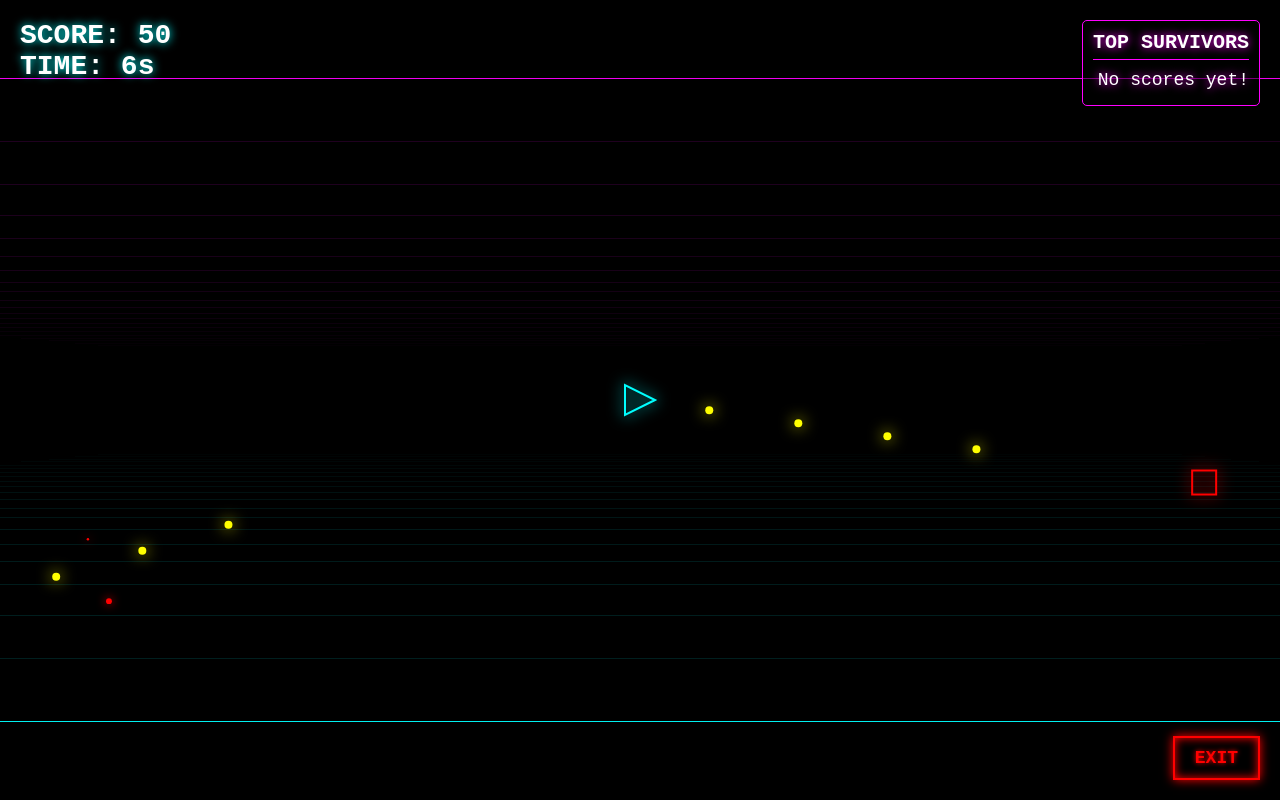
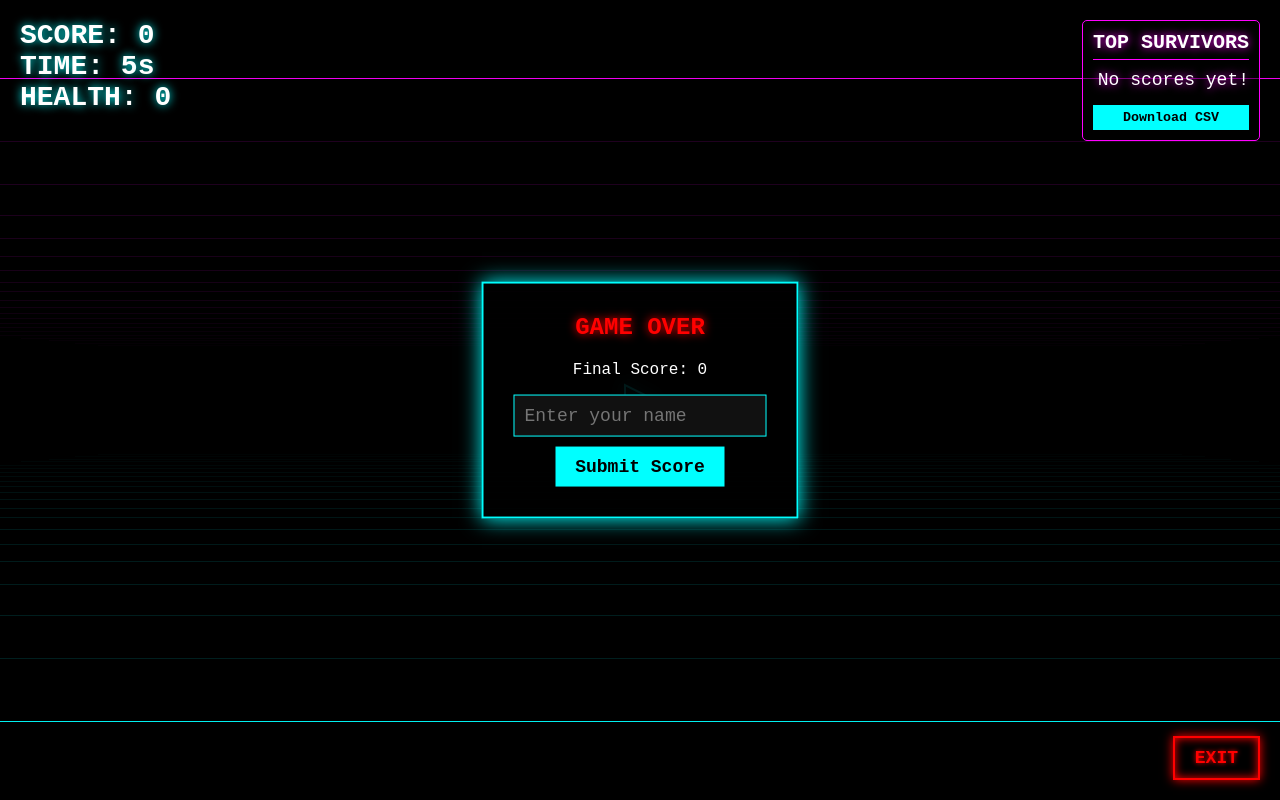
Before and after one commit to padmakruthi/neon-survivor, a Flask app: page / in a window 1280 px wide. Run offline with Flask 3, Linux system fonts and the light colour scheme; data that the repository does not hold is empty.

Commit message:
Update game mechanics: manual firing, health system, CSV download

```diff
--- a/templates/index.html
+++ b/templates/index.html
@@ -142,14 +142,16 @@
 
     <div id="ui">
         SCORE: <span id="score">0</span><br>
-        TIME: <span id="time">0</span>s
+        TIME: <span id="time">0</span>s<br>
+        HEALTH: <span id="health">4</span>
     </div>
 
     <button id="exitBtn">EXIT</button>
 
-    <div id="leaderboard">
+    <div id="leaderboard" style="display: none;">
         <div class="leaderboard-title">TOP SURVIVORS</div>
         <div id="leaderboardList">Loading...</div>
+        <button id="downloadCsvBtn" style="margin-top:10px; padding:5px; background:#0ff; color:#000; border:none; cursor:pointer; font-family: inherit; font-weight: bold; width: 100%;">Download CSV</button>
     </div>
 
     <!-- 2D Game Canvas -->
@@ -231,10 +233,13 @@
         resize2d();
 
         let mouse = { x: width / 2, y: height / 2 };
+        let isMouseDown = false;
         window.addEventListener('mousemove', (e) => {
             mouse.x = e.clientX;
             mouse.y = e.clientY;
         });
+        window.addEventListener('mousedown', () => isMouseDown = true);
+        window.addEventListener('mouseup', () => isMouseDown = false);
 
         // Game state variables
         let score = 0;
@@ -243,7 +248,9 @@
         let player;
         let enemies = [];
         let bullets = [];
+        let enemyBullets = [];
         let particles = [];
+        let playerHealth = 4;
         let lastTime = 0;
         let enemySpawnTimer = 0;
         let enemySpawnInterval = 1000;
@@ -307,10 +314,16 @@
                 }
                 this.size = 12;
                 this.speed = 1.5 + Math.random() * 1.5;
+                this.fireTimer = Math.random() * 2000;
             }
-            update(playerPos) {
+            update(playerPos, dt) {
                 const dir = playerPos.sub(this.pos).normalize();
                 this.pos = this.pos.add(dir.mult(this.speed));
+                this.fireTimer += dt;
+                if (this.fireTimer > 3000) {
+                    enemyBullets.push(new EnemyBullet(this.pos, playerPos));
+                    this.fireTimer = 0;
+                }
             }
             draw() {
                 ctx2d.save();
@@ -322,6 +335,31 @@
                 ctx2d.beginPath();
                 ctx2d.rect(-this.size, -this.size, this.size * 2, this.size * 2);
                 ctx2d.stroke();
+                ctx2d.restore();
+            }
+        }
+
+        class EnemyBullet {
+            constructor(pos, targetPos) {
+                this.pos = new Vector(pos.x, pos.y);
+                this.dir = targetPos.sub(this.pos).normalize();
+                this.speed = 3;
+                this.size = 6;
+                this.life = 250;
+            }
+            update() {
+                this.pos = this.pos.add(this.dir.mult(this.speed));
+                this.life--;
+            }
+            draw() {
+                ctx2d.save();
+                ctx2d.translate(this.pos.x, this.pos.y);
+                ctx2d.fillStyle = '#f0f';
+                ctx2d.shadowBlur = 15;
+                ctx2d.shadowColor = '#f0f';
+                ctx2d.beginPath();
+                ctx2d.arc(0, 0, this.size, 0, Math.PI * 2);
+                ctx2d.fill();
                 ctx2d.restore();
             }
         }
@@ -382,8 +420,11 @@
             player = new Player();
             enemies = [];
             bullets = [];
+            enemyBullets = [];
             particles = [];
             score = 0;
+            playerHealth = 4;
+            document.getElementById('health').innerText = playerHealth;
             timeSurvived = 0;
             timeSurvivedMs = 0;
             enemySpawnInterval = 1000;
@@ -392,6 +433,7 @@
             lastTime = performance.now();
             isGameOver = false;
             document.getElementById('gameOverModal').style.display = 'none';
+            document.getElementById('leaderboard').style.display = 'none';
             fetchScores();
             requestAnimationFrame(loop);
         }
@@ -406,12 +448,30 @@
             isGameOver = true;
             document.getElementById('finalScore').innerText = score;
             document.getElementById('gameOverModal').style.display = 'block';
+            document.getElementById('leaderboard').style.display = 'block';
         }
 
         document.getElementById('exitBtn').addEventListener('click', () => {
             if (!isGameOver) {
                 gameOver();
             }
+        });
+
+        document.getElementById('downloadCsvBtn').addEventListener('click', () => {
+            fetch('/api/scores')
+                .then(res => res.json())
+                .then(data => {
+                    let csv = 'Rank,Name,Score\n';
+                    data.forEach((row, i) => {
+                        csv += `${i+1},${row.name},${row.score}\n`;
+                    });
+                    const blob = new Blob([csv], { type: 'text/csv' });
+                    const url = window.URL.createObjectURL(blob);
+                    const a = document.createElement('a');
+                    a.setAttribute('href', url);
+                    a.setAttribute('download', 'leaderboard.csv');
+                    a.click();
+                });
         });
 
         document.getElementById('submitScore').addEventListener('click', () => {
@@ -471,21 +531,9 @@
             }
 
             fireTimer += dt;
-            if (fireTimer > fireInterval && enemies.length > 0) {
-                let nearest = null;
-                let minDist = Infinity;
-                for (const enemy of enemies) {
-                    const dist = player.pos.dist(enemy.pos);
-                    if (dist < minDist) {
-                        minDist = dist;
-                        nearest = enemy;
-                    }
-                }
-
-                if (nearest) {
-                    bullets.push(new Bullet(player.pos, nearest.pos));
-                    fireTimer = 0;
-                }
+            if (isMouseDown && fireTimer > fireInterval) {
+                bullets.push(new Bullet(player.pos, new Vector(mouse.x, mouse.y)));
+                fireTimer = 0;
             }
 
             for (let i = bullets.length - 1; i >= 0; i--) {
@@ -515,14 +563,43 @@
                 }
             }
 
+            for (let i = enemyBullets.length - 1; i >= 0; i--) {
+                let eb = enemyBullets[i];
+                eb.update();
+                eb.draw();
+
+                if (eb.life <= 0 || eb.pos.x < 0 || eb.pos.x > width || eb.pos.y < 0 || eb.pos.y > height) {
+                    enemyBullets.splice(i, 1);
+                    continue;
+                }
+
+                if (eb.pos.dist(player.pos) < eb.size + player.size - 5) {
+                    createExplosion(player.pos.x, player.pos.y);
+                    playerHealth--;
+                    document.getElementById('health').innerText = playerHealth;
+                    enemyBullets.splice(i, 1);
+                    if (playerHealth <= 0) {
+                        gameOver();
+                        return;
+                    }
+                }
+            }
+
             for (let i = enemies.length - 1; i >= 0; i--) {
                 let e = enemies[i];
-                e.update(player.pos);
+                e.update(player.pos, dt);
                 e.draw();
 
-                if (e.pos.dist(player.pos) < e.size + player.size - 5) {
-                    gameOver();
-                    return;
+                if (!e.hitPlayer && e.pos.dist(player.pos) < e.size + player.size - 5) {
+                    e.hitPlayer = true;
+                    createExplosion(player.pos.x, player.pos.y);
+                    playerHealth--;
+                    document.getElementById('health').innerText = playerHealth;
+                    enemies.splice(i, 1);
+                    if (playerHealth <= 0) {
+                        gameOver();
+                        return;
+                    }
                 }
             }
 
```
